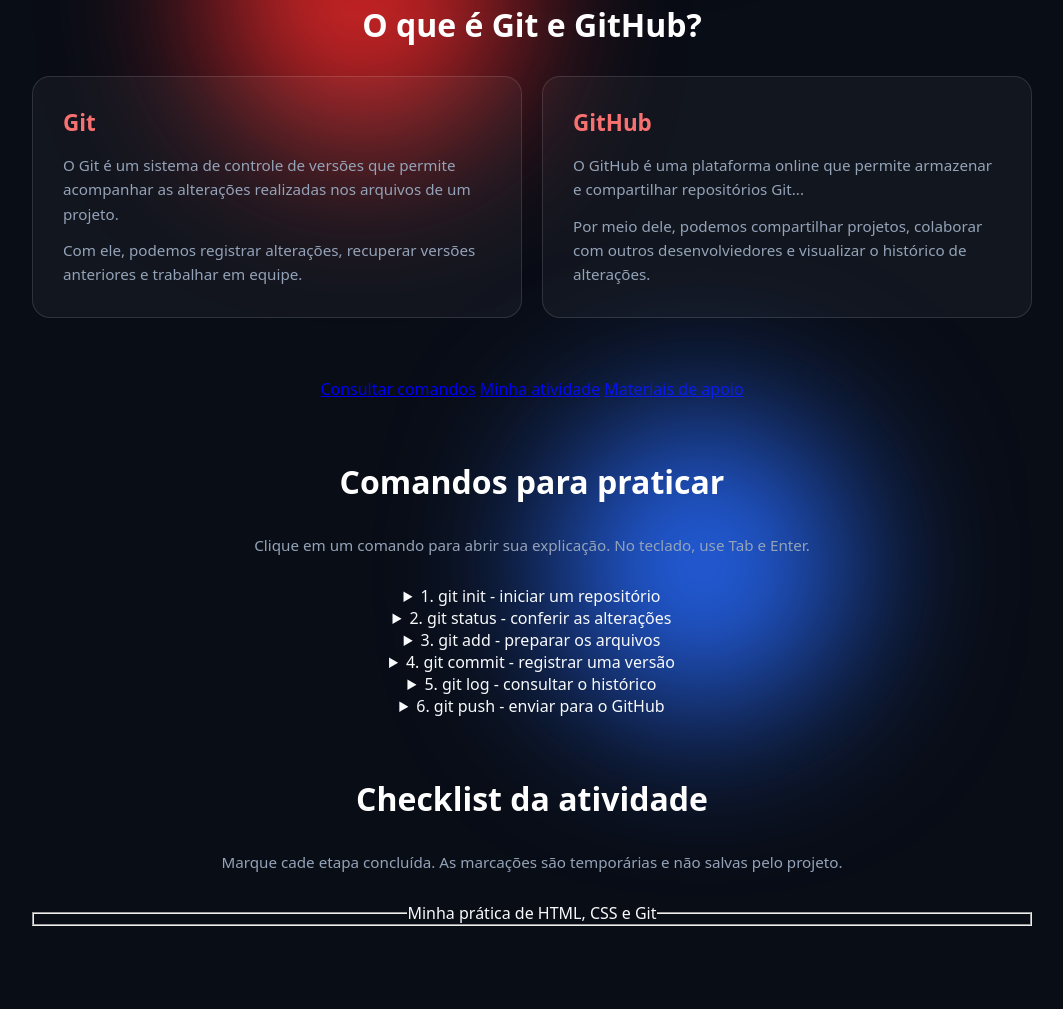
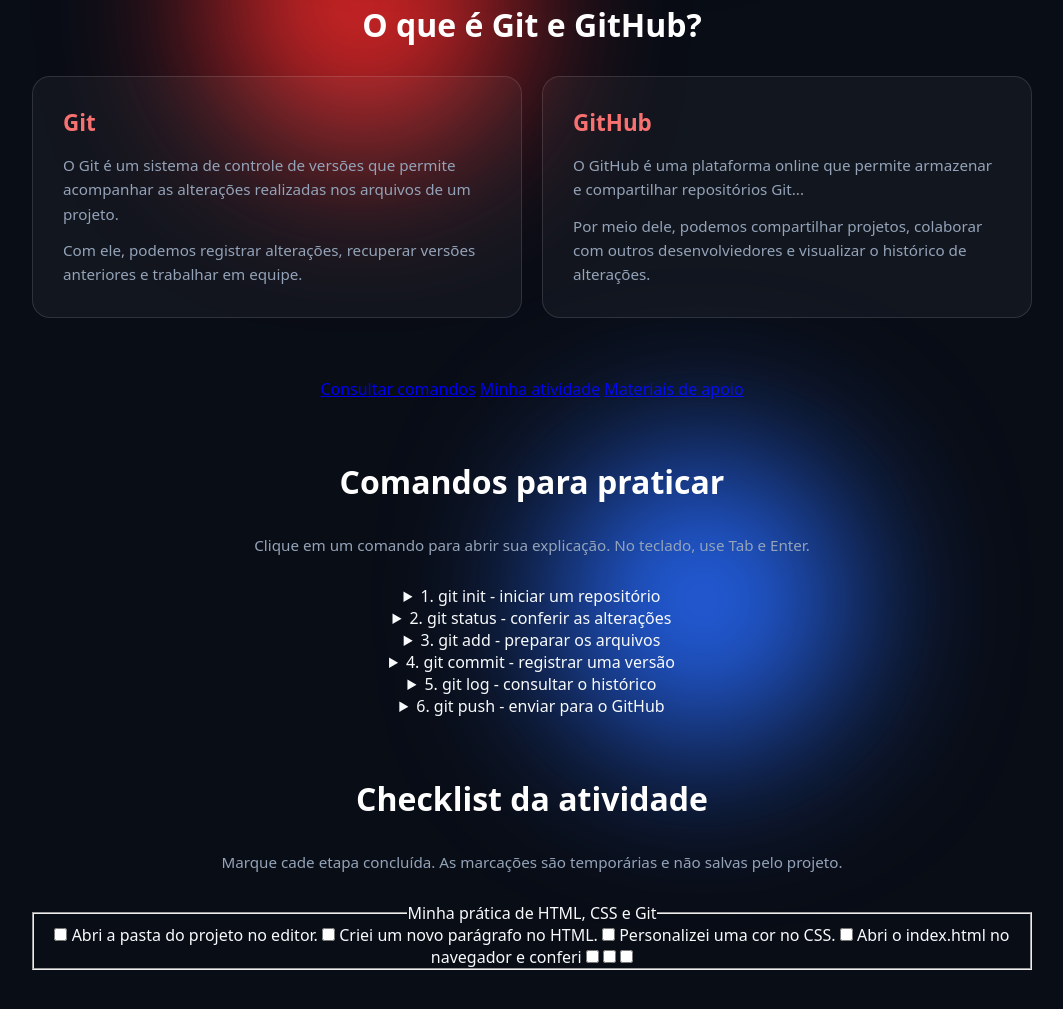
Before and after one commit to gabrielsilvarodrigues002-droid/Gabriel_PA2, a plain HTML site: page index.html in a window 1280 px wide. Shown: the part 449-1458 px from the top of the page, without its empty margins (108-1171 px from the left). Drawn offline with Linux system fonts and the light colour scheme.

Commit message:
adicionei o label e input no index.html

```diff
--- a/index.html
+++ b/index.html
@@ -125,6 +125,15 @@
         <!-- NOVO: fieldset reúne cam´ps relacionados; legend dá um nome ao grupo.-->
         <fieldset class="checklist">
             <legend>Minha prática de HTML, CSS e Git</legend>
+            <!-- O input checkbox cria uma caixa de seleção.
+                 O label permite marcar a caixa clicando também no texto.-->
+            <label><input type="checkbox"> <span>Abri a pasta do projeto no editor.</span></label>
+            <label><input type="checkbox"> <span>Criei um novo parágrafo no HTML.</span></label>
+            <label><input type="checkbox"> <span>Personalizei uma cor no CSS.</span></label>
+            <label><input type="checkbox"> <span>Abri o index.html no navegador e conferi </span></label>
+            <label><input type="checkbox"> <span></span></label>
+            <label><input type="checkbox"> <span></span></label>
+            <label><input type="checkbox"> <span></span></label>
         </fieldset>
     </section>
 </body>
```
